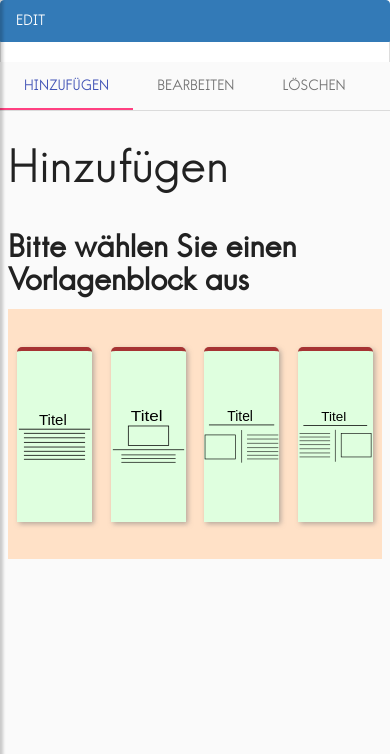
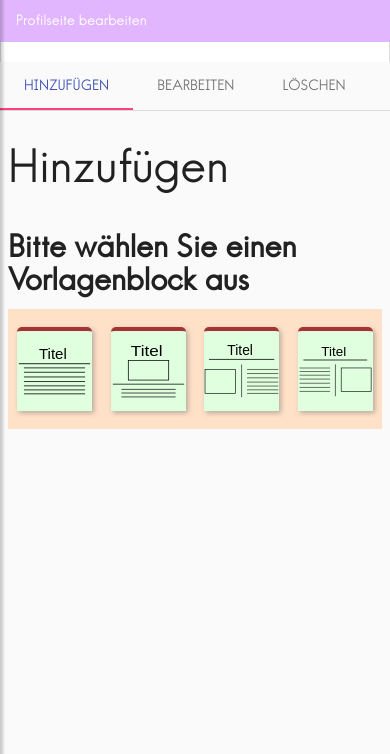
Before and after one commit to AndlKais/yogaparty-1, a PHP site: page /accountseite.php in a window 390 px wide. Shown: the part 90-844 px from the top of the page. Run offline with PHP 8.4, Linux system fonts and the light colour scheme; some libraries are stand-ins or nearby versions.

Commit message:
profilseite

```diff
--- a/app/components/accountseite/auswahl.html
+++ b/app/components/accountseite/auswahl.html
@@ -19,6 +19,21 @@
         border-top-right-radius: 5px;
         background-color: #DFFFDF;
         text-align: center;
+    }
+    @media screen and (max-width: 850px){
+        auswahl > div {
+            height: 200px;
+        }
+    }
+    @media screen and (max-width: 650px){
+        auswahl > div {
+            height: 150px;
+        }
+    }
+    @media screen and (max-width: 400px){
+        auswahl > div {
+            height: 120px;
+        }
     }
 </style>
 
--- a/app/components/accountseite/edit.html
+++ b/app/components/accountseite/edit.html
@@ -1,7 +1,7 @@
 <div ng-cloak>
     <div class="list-group">
         <a href="#" class="list-group-item active">
-            EDIT
+            Profilseite bearbeiten
             <a href="#" class="list-group-item">
             </a>
 
--- a/app/styles.css
+++ b/app/styles.css
@@ -1,3 +1,7 @@
+/* -----------------------------
+Allgemein css?
+----------------------------- */
+
 @font-face {
     font-family: 'HansKendrick';
     src: url('resources/fonts/HansKendrick-Regular.ttf');
@@ -30,6 +34,38 @@ p {
     line-height: 1.7em;
     font-weight: 600;
 }
+
+@media screen and (max-width: 600px){
+    #mapdiv{
+        width: 100% !important;
+        height: 100% !important;
+        /*
+        flex: 100;
+        max-height: 400px !important;
+        */
+    }
+    #aktuelldiv{
+        margin-top: 10px !important;
+        /*
+        height: 18%;
+        */
+    }
+}
+
+/*--------------------
+Accountseite css?
+-------------------- */
+
+.list-group-item.active{
+    border-top-left-radius: 0px !important;
+    border-top-right-radius: 0px !important;
+    background-color: #E2B6FF !important;
+    border-color: #E2B6FF !important;
+}
+
+/* -----------------------
+Slideshow css?
+ -----------------------*/
 
 .carousel-control{
     top: 50% !important;
@@ -103,12 +139,6 @@ p {
     width: 100%;
 }
 
-.navbar-btn {
-    box-shadow: none;
-    outline: none !important;
-    border: none;
-}
-
 .image-right {
     position: relative;
     max-width: 100%;
@@ -134,29 +164,19 @@ p {
     margin: 0px;
 }
 
-
-@media screen and (max-width: 600px){
-    #mapdiv{
-        width: 100% !important;
-        height: 100% !important;
-        /*
-        flex: 100;
-        max-height: 400px !important;
-        */
-    }
-    #aktuelldiv{
-        margin-top: 10px !important;
-        /*
-        height: 18%;
-        */
-    }
+.navbar-btn {
+    box-shadow: none;
+    outline: none !important;
+    border: none;
 }
 
 .btn.btn-circle { border-radius: 50px; }
 .btn.btn-outline { background-color: transparent; }
+
 /* ---------------------------------------------------
-    SIDEBAR STYLE
+    Navigation css?
 ----------------------------------------------------- */
+
 #sidebar {
     width: 250px;
     position: fixed;
@@ -286,11 +306,9 @@ a.article, a.article:hover {
     color: #fff !important;
 }
 
-
-
-
-
-
+/*--------------------------------------
+Colorpicker css?
+ --------------------------------------*/
 
 md-color-picker .md-color-picker-input-container,
 [md-color-picker] .md-color-picker-input-container {
```
